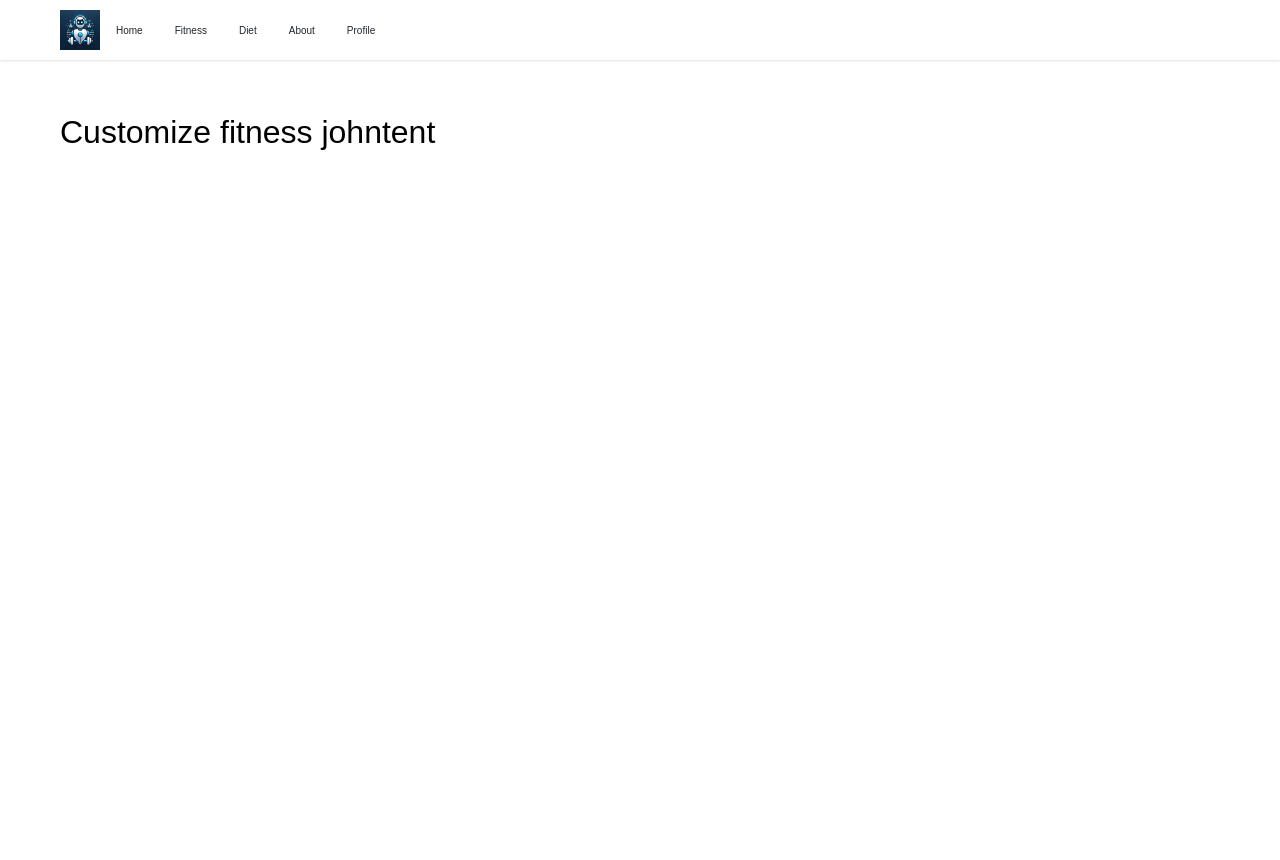
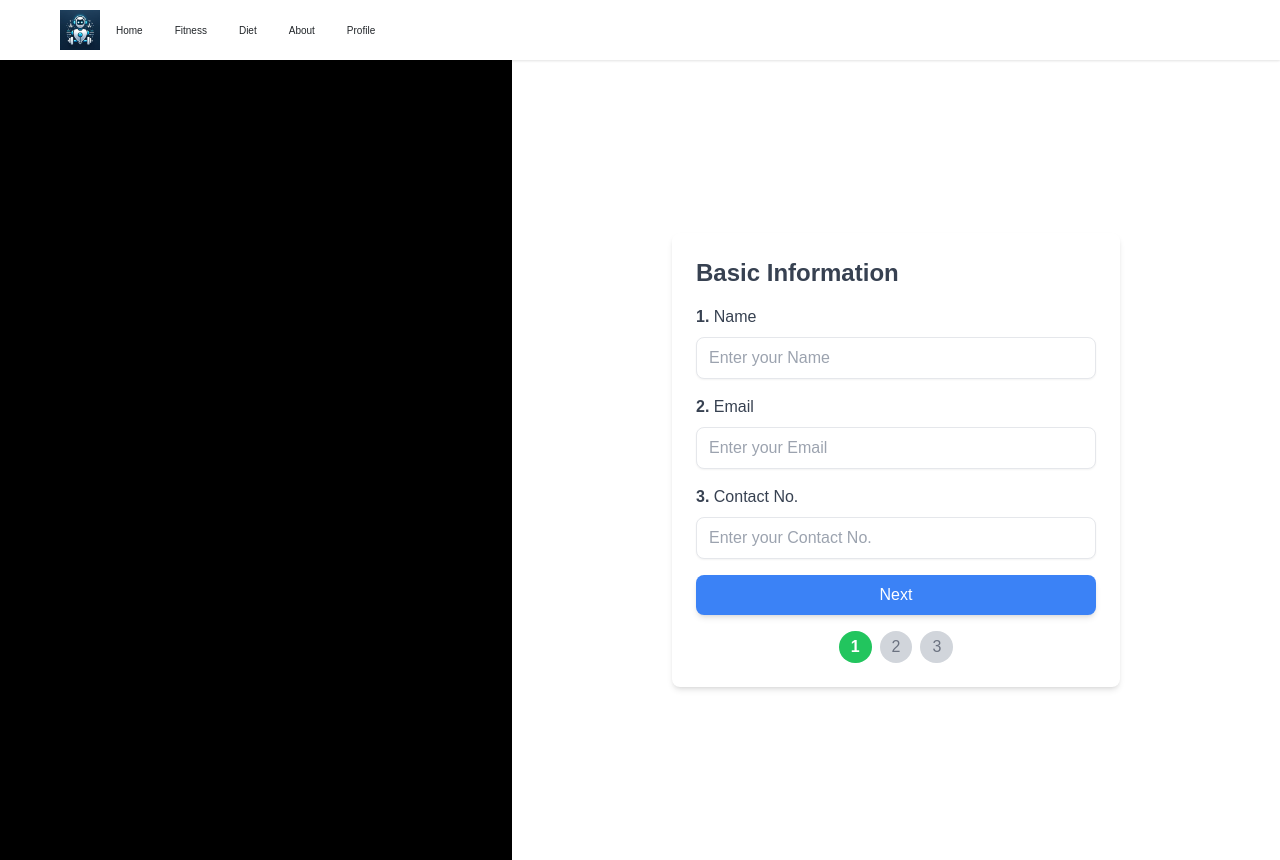
Before and after one commit to davidisinta/chesco, a React (Create React App) app in the folder chesco-client/: page /customizeFitness in a window 1280 px wide. Before the commit the page ends 800 px from the top, so only its background shows below. Built offline with nearby package versions, Linux system fonts and the light colour scheme.

Commit message:
made plenty changes including making form right width

```diff
--- a/chesco-client/src/App.css
+++ b/chesco-client/src/App.css
@@ -238,3 +238,12 @@ header {
     height: 30px; /* Smaller height for mobile devices */
   }
 }
+
+
+
+.bg-image {
+  background-image: url('/Users/davidisinta/Desktop/chesco/chesco/chesco-client/public/workout_scene.jpg');
+  background-size: cover;
+  background-position: center;
+  background-repeat: no-repeat;
+}
--- /dev/null
+++ b/chesco-client/src/components/basicInfoForm.jsx
@@ -0,0 +1,89 @@
+import React, { useState } from 'react';
+import { useNavigate } from 'react-router-dom';
+
+export default function BasicInfo({ addBasicData }) {
+  // State variables to store user input
+  const [name, setName] = useState("");
+  const [email, setEmail] = useState("");
+  const [contact, setContact] = useState("");
+
+  // Navigation function for programmatic routing
+  const navigate = useNavigate();
+
+  // Function to handle form submission
+  const submit = (e) => {
+    e.preventDefault();
+    if (!name || !email || !contact) {
+      // Alert if any field is missing
+      alert("All fields necessary!");
+    } else {
+      // Call the addBasicData function provided by the parent component
+      addBasicData(name, email, contact);
+      // Navigate to the '/questions' route
+      navigate('/questions');
+    }
+  }
+
+  return (
+    <div className="w-3/4 flex justify-center items-center h-screen">
+      <div className="w-full max-w-md bg-white rounded-lg shadow-md p-6">
+        <h4 className="text-2xl font-semibold text-gray-700 mb-4">Basic Information</h4>
+        <form onSubmit={submit}>
+          <div className="mb-4">
+            <label className="block text-gray-700 mb-2">
+              <b>1.</b> Name
+            </label>
+            <input
+              type="text"
+              name="name"
+              value={name}
+              onChange={(e) => { setName(e.target.value) }}
+              className="w-full px-3 py-2 border rounded-lg shadow-sm focus:outline-none focus:border-blue-500"
+              placeholder="Enter your Name"
+              autoComplete="off"
+            />
+          </div>
+          <div className="mb-4">
+            <label className="block text-gray-700 mb-2">
+              <b>2.</b> Email
+            </label>
+            <input
+              type="email"
+              name="email"
+              value={email}
+              onChange={(e) => { setEmail(e.target.value) }}
+              className="w-full px-3 py-2 border rounded-lg shadow-sm focus:outline-none focus:border-blue-500"
+              placeholder="Enter your Email"
+              autoComplete="off"
+            />
+          </div>
+          <div className="mb-4">
+            <label className="block text-gray-700 mb-2">
+              <b>3.</b> Contact No.
+            </label>
+            <input
+              type="tel"
+              name="contact"
+              value={contact}
+              onChange={(e) => { setContact(e.target.value) }}
+              className="w-full px-3 py-2 border rounded-lg shadow-sm focus:outline-none focus:border-blue-500"
+              placeholder="Enter your Contact No."
+              autoComplete="off"
+            />
+          </div>
+          <button
+            type="submit"
+            className="w-full bg-blue-500 text-white py-2 rounded-lg shadow-md hover:bg-blue-600 transition duration-300"
+          >
+            Next
+          </button>
+        </form>
+        <div className="mt-4 flex justify-center">
+          <span className="inline-block bg-green-500 text-white px-3 py-1 rounded-full mr-2"><b>1</b></span>
+          <span className="inline-block bg-gray-300 text-gray-500 px-3 py-1 rounded-full mr-2">2</span>
+          <span className="inline-block bg-gray-300 text-gray-500 px-3 py-1 rounded-full">3</span>
+        </div>
+      </div>
+    </div>
+  );
+}
--- a/chesco-client/src/routes/about.jsx
+++ b/chesco-client/src/routes/about.jsx
@@ -1,10 +1,14 @@
 import React from "react";
+import BasicInfo from "../components/basicInfoForm";
 
 const About = () => {
   return (
-      <h1 className="text-3xl font-bold underline bg-red-500">
-        Hello world!
-      </h1>
+
+
+         <BasicInfo/>
+
+
+
   );
 };
 export default About;
--- a/chesco-client/src/routes/customizeFitness.jsx
+++ b/chesco-client/src/routes/customizeFitness.jsx
@@ -1,6 +1,19 @@
 import React from "react";
+import BasicInfo from "../components/basicInfoForm";
 
 const CustomizeFitness = () => {
-  return <h1>Customize fitness johntent</h1>;
+  return (
+
+      <div className="flex h-screen">
+          <div className="w-1/2 bg-black text-white flex items-center justify-center">
+          </div>
+          <div className="w-3/4 flex items-center justify-center">
+              <BasicInfo />
+          </div>
+      </div>
+
+
+  )
+      ;
 };
 export default CustomizeFitness;
--- a/chesco-client/src/routes/error.jsx
+++ b/chesco-client/src/routes/error.jsx
@@ -1,6 +1,20 @@
 import React from "react";
 
 const ErrorPage = () => {
-  return <h1>Error page content</h1>;
+  return (
+    <div className="flex flex-col items-center justify-center h-screen bg-gray-100">
+      <h1 className="text-4xl font-bold text-red-600 mb-4">404 - Page Not Found</h1>
+      <p className="text-lg text-gray-700 mb-8">
+        Oops! The page you are looking for does not exist.
+      </p>
+      <a
+        href="/"
+        className="px-4 py-2 bg-blue-600 text-white rounded hover:bg-blue-700 transition"
+      >
+        Go Back Home
+      </a>
+    </div>
+  );
 };
+
 export default ErrorPage;
--- a/chesco-client/src/routes/generateFitness.jsx
+++ b/chesco-client/src/routes/generateFitness.jsx
@@ -18,7 +18,7 @@ const GenerateFitness = () => {
 
   return (
 
-<div className="chatbot-container max-w-lg mx-auto p-4 bg-white shadow-md rounded-lg">
+<div className="chatbot-container max-w-lg mx-auto p-4 bg-white shadow-md rounded-lg mt-5 border-2">
   <div className="flex items-center mb-4">
     <div className="chatbot-profile border-5 rounded-full bg-gray-100 flex-shrink-0">
       <div className="w-10 h-10 overflow-hidden rounded-full">
--- a/chesco-client/src/routes/root.jsx
+++ b/chesco-client/src/routes/root.jsx
@@ -5,9 +5,8 @@ export default function Root() {
   return (
     <div>
       <Header />
-      <div className="content">
         <Outlet />
-      </div>
+
     </div>
   );
 }
```
Also changed, not shown: chesco-client/public/workout_scene.jpg (added).
